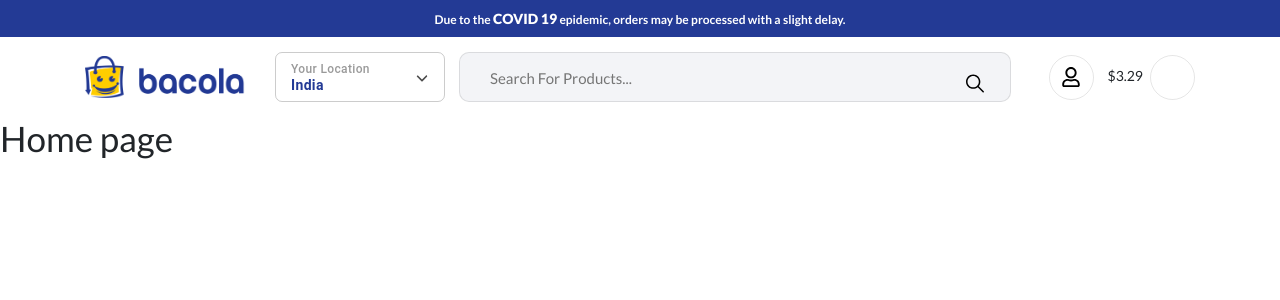
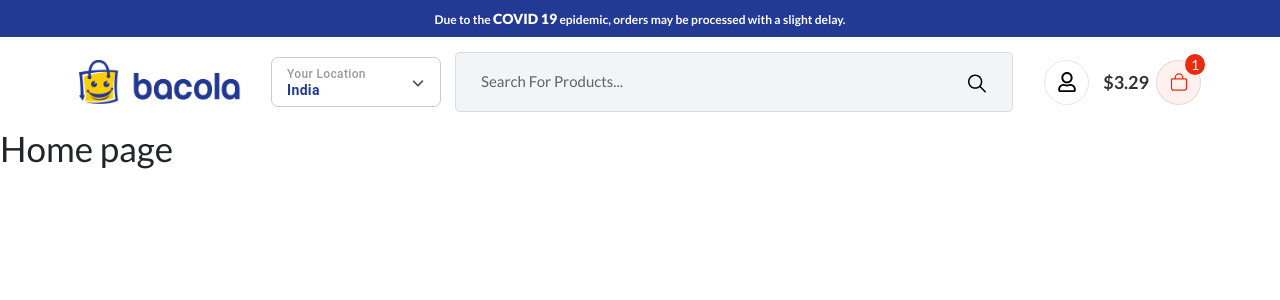
Before and after one commit to Adnan-Shaikh-web/Ecommerce, a React (Vite) app: page / in a window 1280 px wide. Shown: the top 300 px of the page. Built offline with nearby package versions, Linux system fonts and the light colour scheme.

Commit message:
Second Commit. Completed the header section

```diff
--- a/src/App.css
+++ b/src/App.css
@@ -15,6 +15,10 @@
 
 .bg-blue {
   background: #233a95;
+}
+
+.container {
+  max-width: 90%;
 }
 
 .headerWrapper .top-strip {
@@ -69,23 +73,27 @@
 
 header .headerSearch {
   width: 60%;
-  height: 50px;
+  height: 60px;
   background: #f3f4f7;
-  padding: 10px;
+  padding: 5px;
   position: relative;
-  border-radius: 10px;
+  border-radius: 5px;
   border: 1px solid rgba(0, 0, 0, 0.1);
 }
 
 header .headerSearch input {
   background: transparent;
   width: 100%;
-  height: 30px;
+  height: 45px;
   border: 0px;
   padding: 0px 20px !important;
   outline: none;
   font-size: 15px;
-  color: rgba(0, 0, 0, 0.8);
+  color: rgba(0, 0, 0, 0.7);
+}
+
+header .headerSearch input::-webkit-input-placeholder {
+  color: rgba(0, 0, 0, 0.6);
 }
 
 header .headerSearch button {
@@ -117,3 +125,29 @@
 header .part3 .circle svg {
   font-size: 20px;
 }
+
+.cartTab .price {
+  font-size: 18px;
+  color: rgba(0, 0, 0, 0.8);
+  font-weight: 700;
+}
+
+.cartTab button {
+  background: #fff1ee !important;
+}
+
+.cartTab button svg {
+  color: #ea2b0f !important;
+}
+
+.cartTab .count {
+  position: absolute;
+  top: -6px;
+  right: -4px;
+  background: #ea2b0f;
+  border-radius: 50%;
+  color: white;
+  width: 20px;
+  height: 20x;
+  text-align: center;
+}
--- a/src/Components/Header/index.jsx
+++ b/src/Components/Header/index.jsx
@@ -5,6 +5,8 @@
 import { IoIosSearch } from "react-icons/io";
 import { Button } from '@mui/material';
 import { FaRegUser } from "react-icons/fa";
+import { IoBagOutline } from "react-icons/io5";
+
 
 
 const Header = () => {
@@ -36,9 +38,13 @@
 
                                 <div className="part3 d-flex align-items-center ml-auto">
                                     <Button className='circle mr-3'><FaRegUser /></Button>
-                                    <div className="ml-auto cartTab">
+                                    <div className="ml-auto cartTab d-flex align-items-center">
                                         <span className='price'>$3.29</span>
-                                        <Button className='circle ml-2'></Button>
+                                        <div className="position-relative ml-2">
+                                            <Button className='circle '><IoBagOutline /></Button>
+                                            <span className="count dflex align-items-center justify-content-center">1</span>
+
+                                        </div>
                                     </div>
                                 </div>
                             </div>
```
